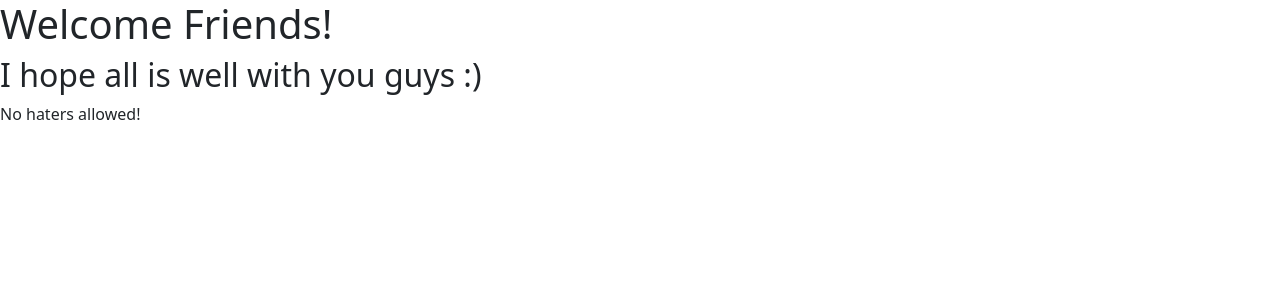
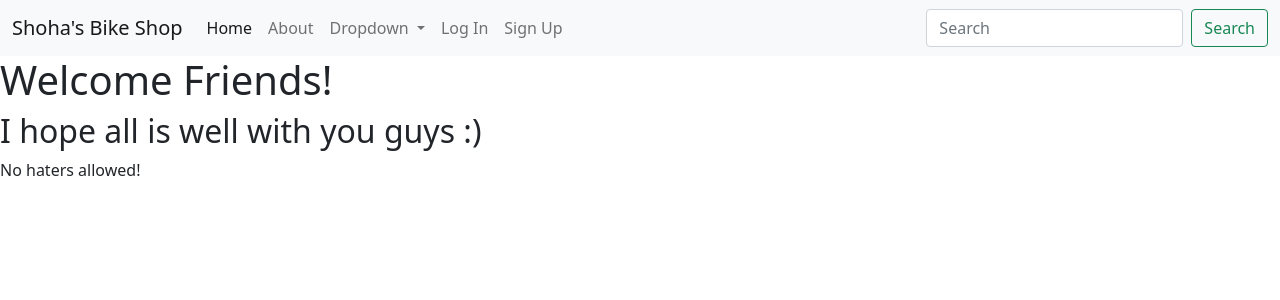
Before and after one commit to WILL10CODE/wk5_d3_hw, a Flask app: template app/templates/base.html in a window 1280 px wide. Shown: the top 300 px of the page. Run offline with Flask 2, Linux system fonts and the light colour scheme; the template is opened without the code that fills it, so the values that code supplies are empty; parts of the project's set-up code (start-up, migrations or seed data) failed here and were passed over; some libraries are stand-ins or nearby versions.

Commit message:
Will's Hw

```diff
--- a/app/user/forms.py
+++ b/app/forms.py
@@ -3,6 +3,7 @@ from wtforms import StringField, PasswordField, SubmitField, BooleanField
 from wtforms.validators import DataRequired, EqualTo, Email
 
 class UserForm(FlaskForm):
+    username = StringField('Username', validators=[DataRequired()])
     email = StringField('Email', validators=[DataRequired()])
     password = PasswordField('Password', validators=[DataRequired()])
     confirm_password = PasswordField('Confirm Password', validators=[DataRequired(), EqualTo('password')])
--- a/app/routes.py
+++ b/app/routes.py
@@ -4,3 +4,7 @@ from flask import render_template
 @app.route('/')
 def home():
     return render_template('base.html')
+
+@app.route('/about')
+def info():
+    return
--- a/app/templates/base.html
+++ b/app/templates/base.html
@@ -11,6 +11,13 @@
 <title>Title</title>
 </head>
 <body>
+    {% include 'nav.html' %}
+
+    <main class="container">
+        {% block content %}
+
+        {% endblock content %}
+    </main>
 <h1>Welcome Friends!</h1>
 <h2>I hope all is well with you guys :)</h2>
 <p>No haters allowed!</p>
--- /dev/null
+++ b/app/templates/nav.html
@@ -0,0 +1,65 @@
+<nav class="navbar navbar-expand-lg navbar-light bg-light">
+    <div class="container-fluid">
+        <a class="navbar-brand" href="#">Shoha's Bike Shop</a>
+        <button class="navbar-toggler" type="button" data-bs-toggle="collapse" data-bs-target="#navbarSupportedContent"
+            aria-controls="navbarSupportedContent" aria-expanded="false" aria-label="Toggle navigation">
+            <span class="navbar-toggler-icon"></span>
+        </button>
+        <div class="collapse navbar-collapse" id="navbarSupportedContent">
+            <ul class="navbar-nav me-auto mb-2 mb-lg-0">
+                <li class="nav-item">
+                    <a class="nav-link active" aria-current="page" href="/">Home</a>
+                </li>
+                <li class="nav-item">
+                    <a class="nav-link" href="">About</a>
+                </li>
+                <li class="nav-item dropdown">
+                    <a class="nav-link dropdown-toggle" href="#" id="navbarDropdown" role="button"
+                        data-bs-toggle="dropdown" aria-expanded="false">
+                        Dropdown
+                    </a>
+                    <ul class="dropdown-menu" aria-labelledby="navbarDropdown">
+                        <li><a class="dropdown-item" href="#">Action</a></li>
+                        <li><a class="dropdown-item" href="#">Another action</a></li>
+                        <li>
+                            <hr class="dropdown-divider">
+                        </li>
+                        <li><a class="dropdown-item" href="#">Something else here</a></li>
+                    </ul>
+                </li>
+
+
+                {% if current_user.is_authenticated %}
+                <li class="nav-item">
+                    <a class="nav-link" href="{{ url_for('blog.createPost') }}">Create Post</a>
+                </li>
+                <li class="nav-item">
+                    <p class="nav-link">Hello, {{ current_user.username }}</p>
+                </li>
+                <li class="nav-item">
+                    <a class="nav-link" href="{{ url_for('auth.logMeOut') }}">Log Out</a>
+                </li>
+                {% else %}
+                <li class="nav-item">
+                    <a class="nav-link" aria-current="page" href="{{ url_for('auth.logMeIn') }}">Log In</a>
+                </li>
+                <li class="nav-item">
+                    <a class="nav-link" aria-current="page" href="{{ url_for('auth.signMeUp') }}">Sign Up</a>
+                </li>
+
+                {% endif %}
+
+
+
+
+
+
+
+            </ul>
+            <form class="d-flex">
+                <input class="form-control me-2" type="search" placeholder="Search" aria-label="Search">
+                <button class="btn btn-outline-success" type="submit">Search</button>
+            </form>
+        </div>
+    </div>
+</nav>
--- a/requirements.txt
+++ b/requirements.txt
@@ -2,16 +2,19 @@ alembic==1.7.5
 click==8.0.3
 colorama==0.4.4
 Flask==2.0.2
+Flask-Login==0.5.0
 Flask-Migrate==3.1.0
 Flask-SQLAlchemy==2.5.1
 Flask-WTF==1.0.0
 greenlet==1.1.2
+gunicorn==20.1.0
 importlib-metadata==4.8.2
 importlib-resources==5.4.0
 itsdangerous==2.0.1
 Jinja2==3.0.3
 Mako==1.1.6
 MarkupSafe==2.0.1
+psycopg2==2.9.2
 python-dotenv==0.19.2
 SQLAlchemy==1.4.27
 Werkzeug==2.0.2
--- a/run.py
+++ b/run.py
@@ -1,4 +1,6 @@
-from app import app
+from app import app, db
+from app.models import User
 
-if __name__ == '__main__':
-    app.run()
+@app.shell_context_processor
+def shell_context():
+    return {'db': db, 'User':User}
```
Also changed, not shown: app/__init__.py (+10 -6 lines), app/blog/blog_templates/createpost.html (added, +26 -0 lines), app/blog/forms.py (added, +9 -0 lines), app/blog/routes.py (+6 -2 lines), app/models.py (renamed from app/user/models.py, +14 -0 lines), app/user/routes.py (+15 -9 lines), app/user/user_templates/signup.html (added, +30 -0 lines), app/user/user_templates/user_base.html (deleted, +0 -18 lines), config.py (+6 -3 lines), app/user/user_templates/login.html (renamed from app/user/user_templates/user_index.html), 1 other file.
